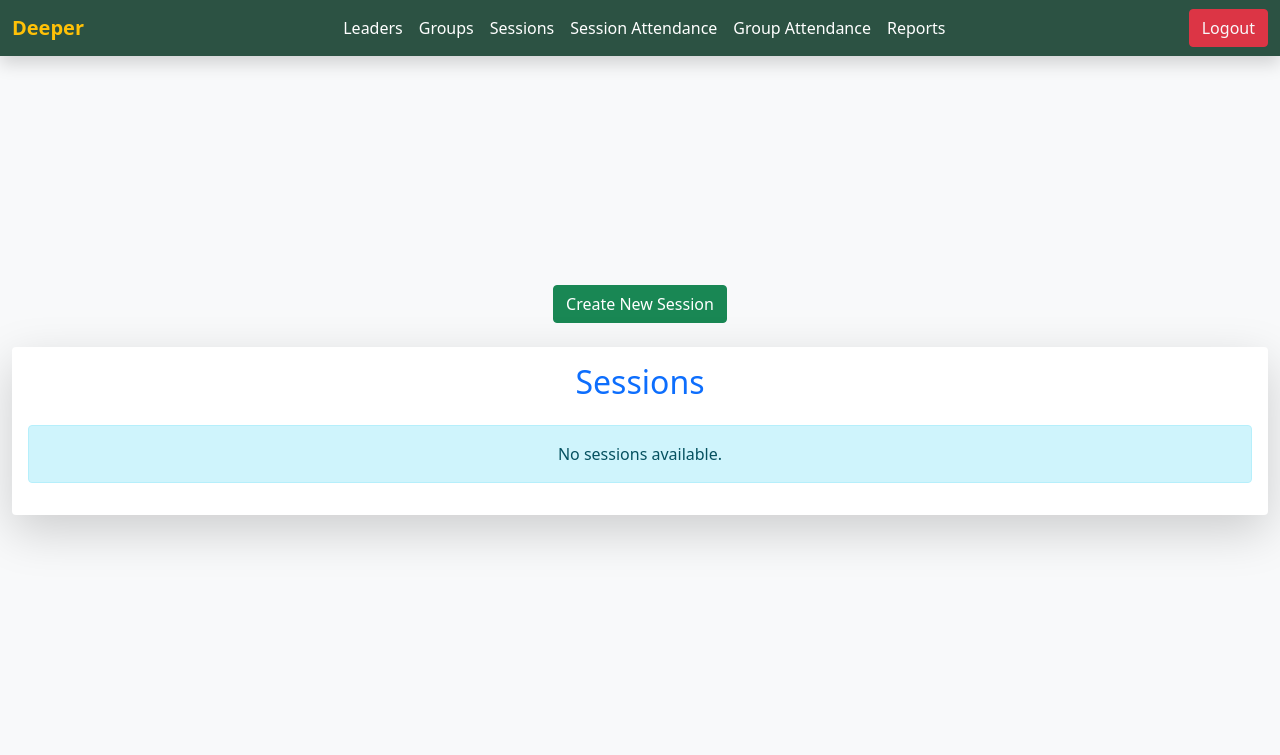
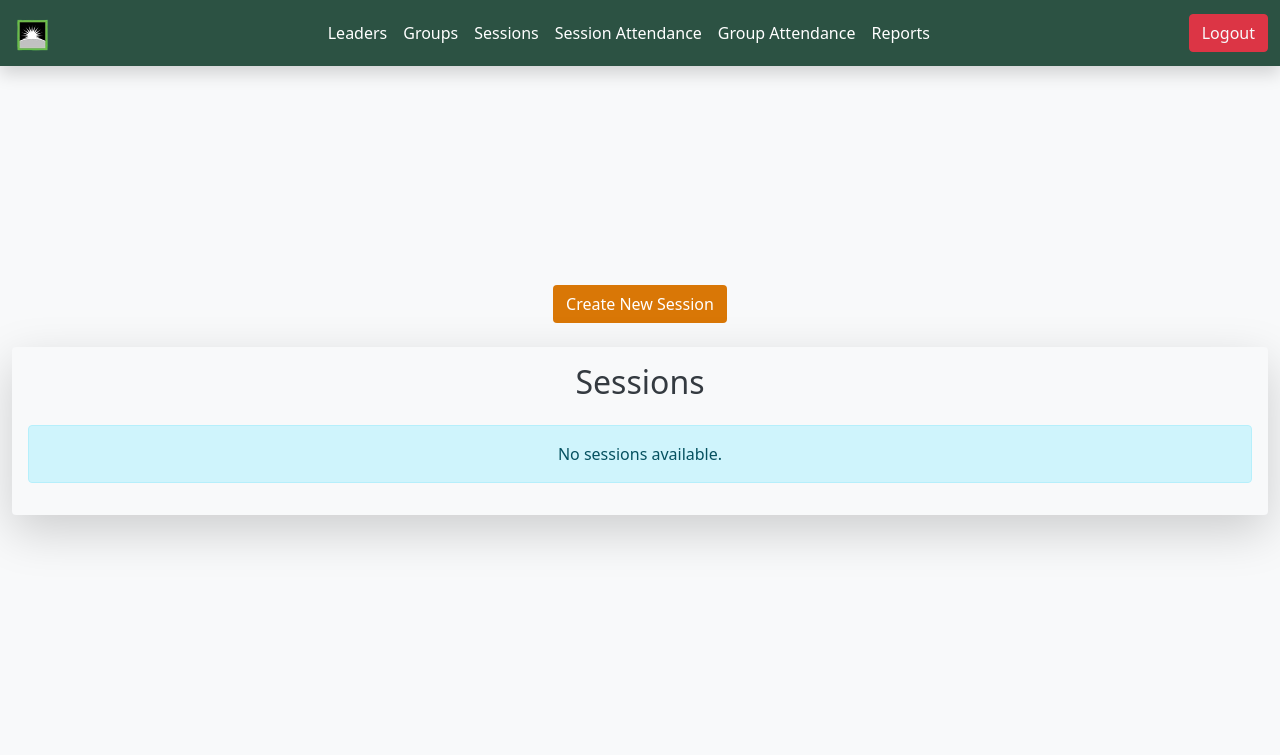
Before and after one commit to jimmyMithamo/new_deeper, a Django app: page /supervisor/sessions/ in a window 1280 px wide. Shown: the top 755 px of the page. Run offline with Django 5.2, Linux system fonts and the light colour scheme; data that the repository does not hold is empty.

Commit message:
navbar update

```diff
--- a/attendance/templates/attendance/base.html
+++ b/attendance/templates/attendance/base.html
@@ -1,3 +1,4 @@
+{% load static %}
 <!DOCTYPE html>
 <html lang="en">
 <head>
@@ -23,8 +24,9 @@
     <div class="container-fluid">
 
       <!-- Brand -->
-      <a class="navbar-brand fw-bold text-warning" href="{% url 'admin_home' %}">Deeper</a>
-
+      <a class="navbar-brand fw-bold text-warning" href="{% url 'admin_home' %}">
+        <img src="{% static 'images/mamlaka logo.png' %}" alt="Deeper Logo" height="40">
+      </a>
       <!-- Toggler for Mobile -->
       <button class="navbar-toggler" type="button" data-bs-toggle="collapse" data-bs-target="#navbarNav"
               aria-controls="navbarNav" aria-expanded="false" aria-label="Toggle navigation">
--- a/attendance/templates/attendance/sessions.html
+++ b/attendance/templates/attendance/sessions.html
@@ -8,18 +8,18 @@
 
     <!-- Button to Trigger Modal for Creating New Session -->
     <div class="mb-4">
-        <button type="button" class="btn btn-success" data-bs-toggle="modal" data-bs-target="#createSessionModal">
+        <button type="button" class="btn text-white" style="background-color: #D97706;" data-bs-toggle="modal" data-bs-target="#createSessionModal">
             <i class="bi bi-plus-circle"></i> Create New Session
         </button>
     </div>
 
     <!-- Scrollable Sessions Box -->
-    <div class="scroll-box shadow-lg p-3 bg-white rounded w-100" style="max-height: 70vh; overflow-y: auto;">
-        <h2 class="text-center mb-4 text-primary">Sessions</h2>
+    <div class="scroll-box shadow-lg p-3 rounded w-100" style="max-height: 70vh; overflow-y: auto; background-color: #F8F9FA;">
+        <h2 class="text-center mb-4" style="color: #343A40;">Sessions</h2>
 
         {% for session in sessions %}
         <div class="card session-card mb-4 shadow-sm">
-    <div class="card-header text-center text-white py-2 fw-bold" style="background-color: #FF9D23;">
+            <div class="card-header text-center text-white py-2 fw-bold" style="background-color: #343A40;">
                 {{ session.name }}
             </div>
             <div class="card-body">
@@ -28,33 +28,33 @@
                 <hr>
                 <p><strong>Status:</strong>
                     {% if session.date < today %}
-                <span class="badge bg-success">Completed</span>
+                        <span class="badge text-white" style="background-color: #16A34A;">Completed</span>
                     {% elif session.date == today %}
-                <span class="badge bg-primary">Ongoing</span>
+                        <span class="badge text-white" style="background-color: #D97706;">Ongoing</span>
                     {% else %}
-                <span class="badge bg-warning text-dark">Upcoming</span>
+                        <span class="badge text-dark" style="background-color: #E2E8F0;">Upcoming</span>
                     {% endif %}
                 </p>
 
                 <!-- Action Buttons -->
                 <div class="d-flex justify-content-between">
-            <button type="button" class="btn btn-info btn-sm" data-bs-toggle="modal" data-bs-target="#editSessionModal{{ session.id }}">
+                    <button type="button" class="btn btn-sm text-white" style="background-color: #D97706;" data-bs-toggle="modal" data-bs-target="#editSessionModal{{ session.id }}">
                         <i class="bi bi-pencil-square"></i> Edit
                     </button>
-            <a href="{% url 'delete_session' session.id %}" class="btn btn-danger btn-sm" onclick="return confirm('Are you sure you want to delete this session?');">
+                    <a href="{% url 'delete_session' session.id %}" class="btn btn-sm text-white" style="background-color: #F93827;" onclick="return confirm('Are you sure you want to delete this session?');">
                         <i class="bi bi-trash"></i> Delete
                     </a>
                 </div>
             </div>
         </div>
 
-<!-- Edit Session Modal (Move this inside the loop) -->
+        <!-- Edit Session Modal -->
         <div class="modal fade" id="editSessionModal{{ session.id }}" tabindex="-1" aria-labelledby="editSessionModalLabel{{ session.id }}" aria-hidden="true">
             <div class="modal-dialog">
                 <div class="modal-content">
                     <form method="POST" action="{% url 'edit_session' session.id %}">
                         {% csrf_token %}
-                <div class="modal-header" style="background-color: #FF9D23;">
+                        <div class="modal-header" style="background-color: #343A40;">
                             <h5 class="modal-title text-white" id="editSessionModalLabel{{ session.id }}">Edit Session</h5>
                             <button type="button" class="btn-close" data-bs-dismiss="modal" aria-label="Close"></button>
                         </div>
@@ -69,8 +69,8 @@
                             </div>
                         </div>
                         <div class="modal-footer">
-                    <button type="button" class="btn btn-secondary" data-bs-dismiss="modal">Cancel</button>
-                    <button type="submit" class="btn btn-success">Save Changes</button>
+                            <button type="button" class="btn text-white" style="background-color: #F93827;" data-bs-dismiss="modal">Cancel</button>
+                            <button type="submit" class="btn text-white" style="background-color: #16A34A;">Save Changes</button>
                         </div>
                     </form>
                 </div>
@@ -79,11 +79,8 @@
         {% empty %}
         <div class="alert alert-info text-center">No sessions available.</div>
         {% endfor %}
-
     </div>
 </div>
-
-
 
 <!-- Modal for Creating New Session -->
 <div class="modal fade" id="createSessionModal" tabindex="-1" aria-labelledby="createSessionModalLabel" aria-hidden="true">
@@ -91,7 +88,7 @@
         <div class="modal-content">
             <form method="POST" action="{% url 'create_session' %}">
                 {% csrf_token %}
-                <div class="modal-header" style="background-color: #FF9D23;">
+                <div class="modal-header" style="background-color: #343A40;">
                     <h5 class="modal-title text-white" id="createSessionModalLabel">Create New Session</h5>
                     <button type="button" class="btn-close" data-bs-dismiss="modal" aria-label="Close"></button>
                 </div>
@@ -106,8 +103,8 @@
                     </div>
                 </div>
                 <div class="modal-footer">
-                    <button type="button" class="btn btn-secondary" data-bs-dismiss="modal">Cancel</button>
-                    <button type="submit" class="btn btn-success">Save Session</button>
+                    <button type="button" class="btn text-white" style="background-color: #F93827;" data-bs-dismiss="modal">Cancel</button>
+                    <button type="submit" class="btn text-white" style="background-color: #16A34A;">Save Session</button>
                 </div>
             </form>
         </div>
```
Also changed, not shown: deeper_attendance/settings.py (+16 -20 lines), attendance/static/images/deeper_logo.webp (added), attendance/static/images/mamlaka logo.png (added), attendance/static/images/mamlaka.png (added). Lines whose indentation alone changed are shown as unchanged.
